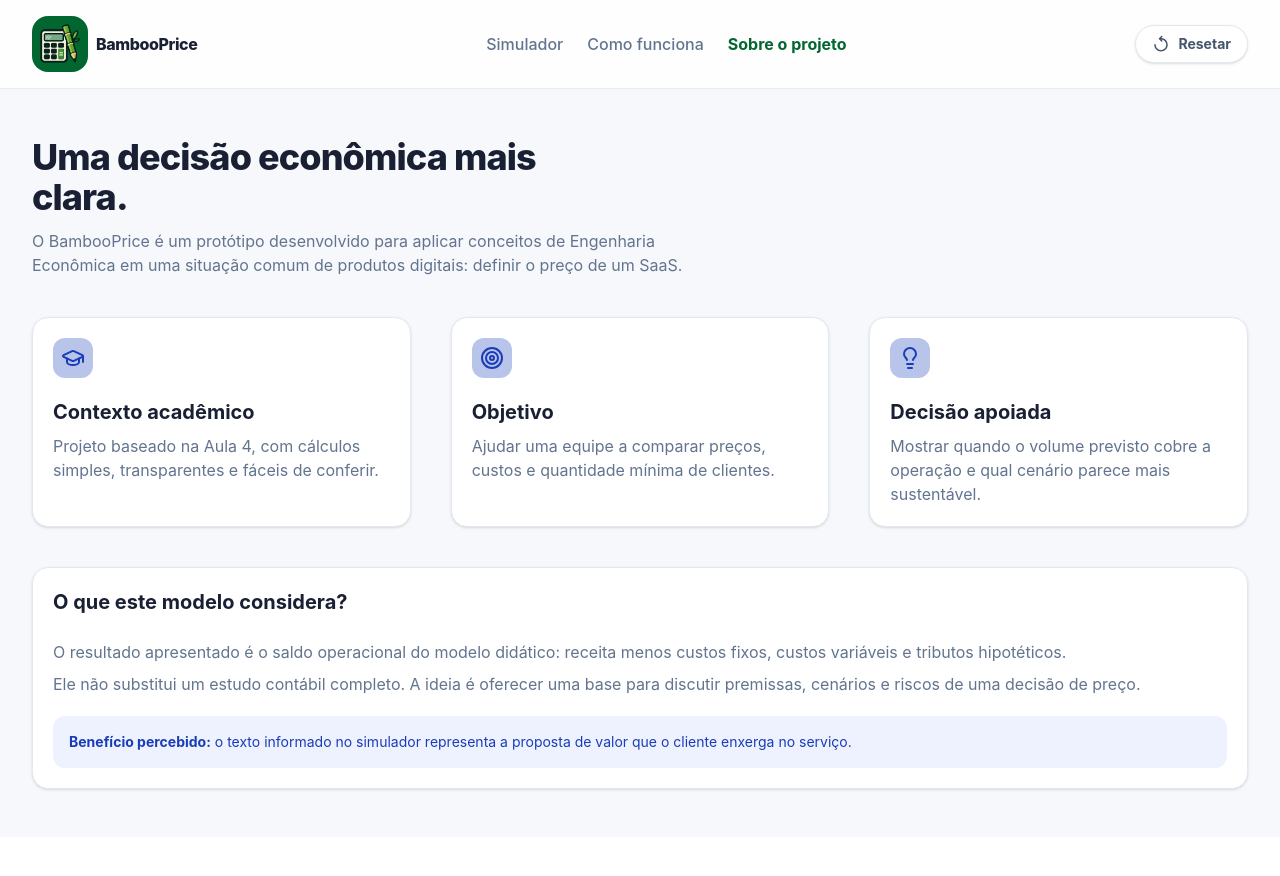
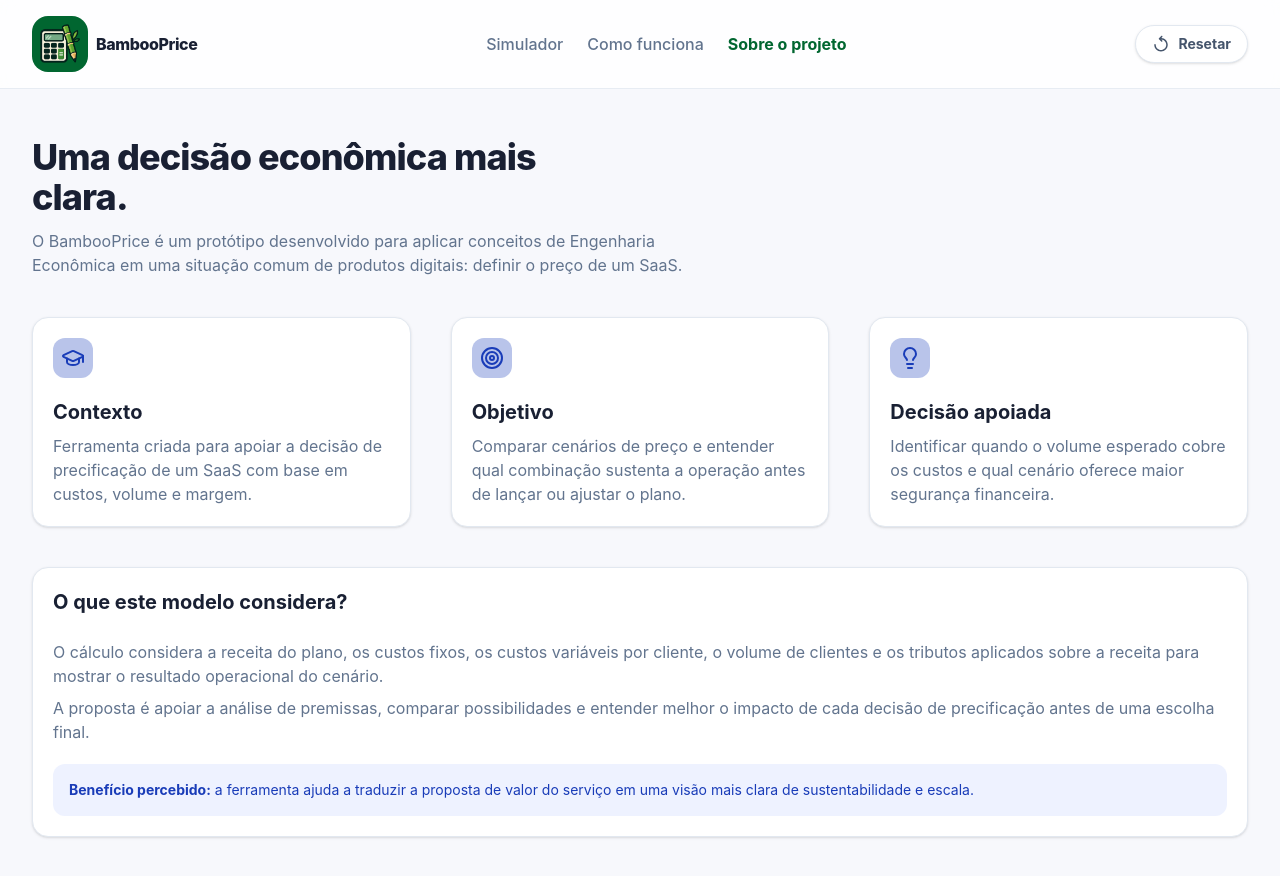
Before and after one commit to Isaluh/saas-pricing, a Nuxt app: page /sobre in a window 1280 px wide. Shown: the top 876 px of the page. Before the commit the page ends 837 px from the top, so only its background shows below. Built offline with nearby package versions, Linux system fonts and the light colour scheme.

Commit message:
docs: atualiza o README, adiciona comentários ao código e ajusta textos da página

```diff
--- a/app/pages/funcionamento.vue
+++ b/app/pages/funcionamento.vue
@@ -11,8 +11,8 @@
                     <svg xmlns="http://www.w3.org/2000/svg" width="24" height="24" viewBox="0 0 24 24" fill="none" stroke="currentColor" stroke-width="2" stroke-linecap="round" stroke-linejoin="round" class="lucide lucide-check" aria-hidden="true"><path d="M20 6 9 17l-5-5"></path></svg>
                 </SecaoHeaderComIcon>
                 <p class="text-slate-500">
-                    <strong class="text-black">1. Crie até 3 cenários:</strong> escolha nomes e preços mensais diferentes.<br><br>
-                    <strong class="text-black">2. Informe os custos:</strong> custo fixo mensal, custo variável por cliente e tributos.<br><br>
+                    <strong class="text-black">1. Crie até 3 cenários:</strong> escolha nome e preço para planos mensais diferentes.<br><br>
+                    <strong class="text-black">2. Informe os custos:</strong> custo fixo mensal, custo variável por cliente, volume de clientes e tributos.<br><br>
                     <strong class="text-black">3. Compare os resultados:</strong> veja qual opção gera mais resultado, margem e segurança.<br><br>
                     <strong class="text-black">4. Interprete:</strong> use o gráfico e o ponto de equilíbrio para justificar sua escolha.
                 </p>
@@ -25,7 +25,7 @@
 
                 <FichaFormula topico="Receita" calculo="preço × quantidade de clientes" />
                 <FichaFormula topico="Tributos" calculo="receita × taxa de tributos" />
-                <FichaFormula topico="Resultado" calculo="receita − custo fixo − custo variável − tributos" />
+                <FichaFormula topico="Resultado" calculo="receita − custo fixo − custo variável × quantidade de clientes − tributos" />
                 <FichaFormula topico="Contribuição unitária" calculo="preço × (1 − taxa) − custo variável" />
                 <FichaFormula topico="Ponto de equilíbrio" calculo="teto(custo fixo ÷ contribuição unitária)" />
 
--- a/app/pages/sobre.vue
+++ b/app/pages/sobre.vue
@@ -11,9 +11,9 @@
                     <svg xmlns="http://www.w3.org/2000/svg" width="24" height="24" viewBox="0 0 24 24" fill="none" stroke="currentColor" stroke-width="2" stroke-linecap="round" stroke-linejoin="round" class="lucide lucide-graduation-cap" aria-hidden="true"><path d="M21.42 10.922a1 1 0 0 0-.019-1.838L12.83 5.18a2 2 0 0 0-1.66 0L2.6 9.08a1 1 0 0 0 0 1.832l8.57 3.908a2 2 0 0 0 1.66 0z"></path><path d="M22 10v6"></path><path d="M6 12.5V16a6 3 0 0 0 12 0v-3.5"></path></svg>
                 </SecaoHeaderComIcon>
                 <div class="flex flex-col gap-2">
-                    <h2 class="font-bold text-xl">Contexto acadêmico</h2>
+                    <h2 class="font-bold text-xl">Contexto</h2>
                     <p class="text-slate-500">
-                        Projeto baseado na Aula 4, com cálculos simples, transparentes e fáceis de conferir.
+                        Ferramenta criada para apoiar a decisão de precificação de um SaaS com base em custos, volume e margem.
                     </p>
                 </div>
             </Secao>
@@ -25,7 +25,7 @@
                 <div class="flex flex-col gap-2">
                     <h2 class="font-bold text-xl">Objetivo</h2>
                     <p class="text-slate-500">
-                        Ajudar uma equipe a comparar preços, custos e quantidade mínima de clientes.
+                        Comparar cenários de preço e entender qual combinação sustenta a operação antes de lançar ou ajustar o plano.
                     </p>
                 </div>
             </Secao>
@@ -37,7 +37,7 @@
                 <div class="flex flex-col gap-2">
                     <h2 class="font-bold text-xl">Decisão apoiada</h2>
                     <p class="text-slate-500">
-                        Mostrar quando o volume previsto cobre a operação e qual cenário parece mais sustentável.
+                        Identificar quando o volume esperado cobre os custos e qual cenário oferece maior segurança financeira.
                     </p>
                 </div>
             </Secao>
@@ -48,14 +48,14 @@
                 <SecaoHeaderDefault titulo="O que este modelo considera?"  />
                 <div class="flex flex-col gap-2">
                     <p class="text-slate-500">
-                        O resultado apresentado é o saldo operacional do modelo didático: receita menos custos fixos, custos variáveis e tributos hipotéticos.
+                        O cálculo considera a receita do plano, os custos fixos, os custos variáveis por cliente, o volume de clientes e os tributos aplicados sobre a receita para mostrar o resultado operacional do cenário.
                     </p>
                     <p class="text-slate-500">
-                        Ele não substitui um estudo contábil completo. A ideia é oferecer uma base para discutir premissas, cenários e riscos de uma decisão de preço.
+                        A proposta é apoiar a análise de premissas, comparar possibilidades e entender melhor o impacto de cada decisão de precificação antes de uma escolha final.
                     </p>
                 </div>
 
-                <div class="rounded-xl bg-indigo-50 p-4 text-sm text-blue-800"><b>Benefício percebido:</b> o texto informado no simulador representa a proposta de valor que o cliente enxerga no serviço.</div>
+                <div class="rounded-xl bg-indigo-50 p-4 text-sm text-blue-800"><b>Benefício percebido:</b> a ferramenta ajuda a traduzir a proposta de valor do serviço em uma visão mais clara de sustentabilidade e escala.</div>
             </Secao>
         </div>
     </div>
```
Also changed, not shown: app/pages/index.vue (+41 -3 lines), 1 other file (tests, documents, lock files or other folders).
